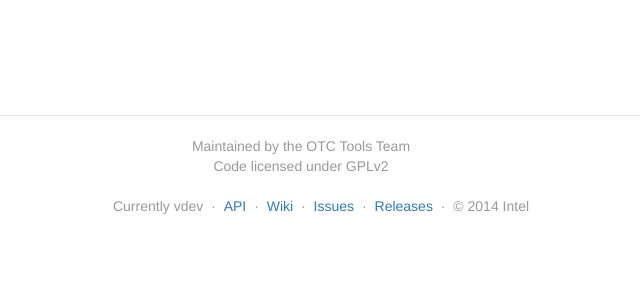
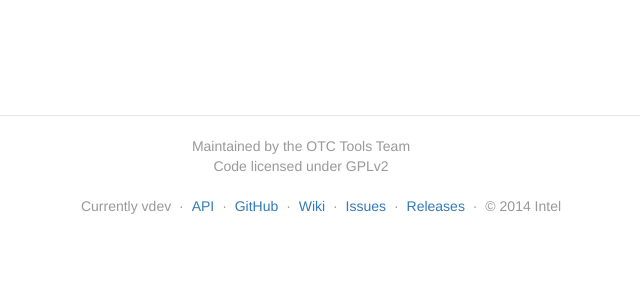
Before and after one commit to intel/iris-panel, a Django app: page / in a window 1280 px wide. Shown: the part 419-719 px from the top of the page, without its empty margins (339-979 px from the left). Run offline with Django 3.2, Linux system fonts and the light colour scheme; parts of the project's set-up code (start-up, migrations or seed data) failed here and were passed over; some libraries are stand-ins or nearby versions.

Commit message:
Add a link pointing to 01org github in base template.
Change-Id: I8a44fb81997ac0796d003e80604ff68d135ff4a1

```diff
--- a/iris/core/templates/core/base.html
+++ b/iris/core/templates/core/base.html
@@ -71,6 +71,8 @@
               <li>·</li>
               <li><a href="/api/packagedb">API</a></li>
               <li>·</li>
+              <li><a href="https://github.com/01org/iris-panel">GitHub</a></li>
+              <li>·</li>
               <li><a href="https://wiki.tizen.org/wiki/IRIS">Wiki</a></li>
               <li>·</li>
               <li><a href="https://bugs.tizen.org/jira/browse/TINF/component/11900">Issues</a></li>
```
